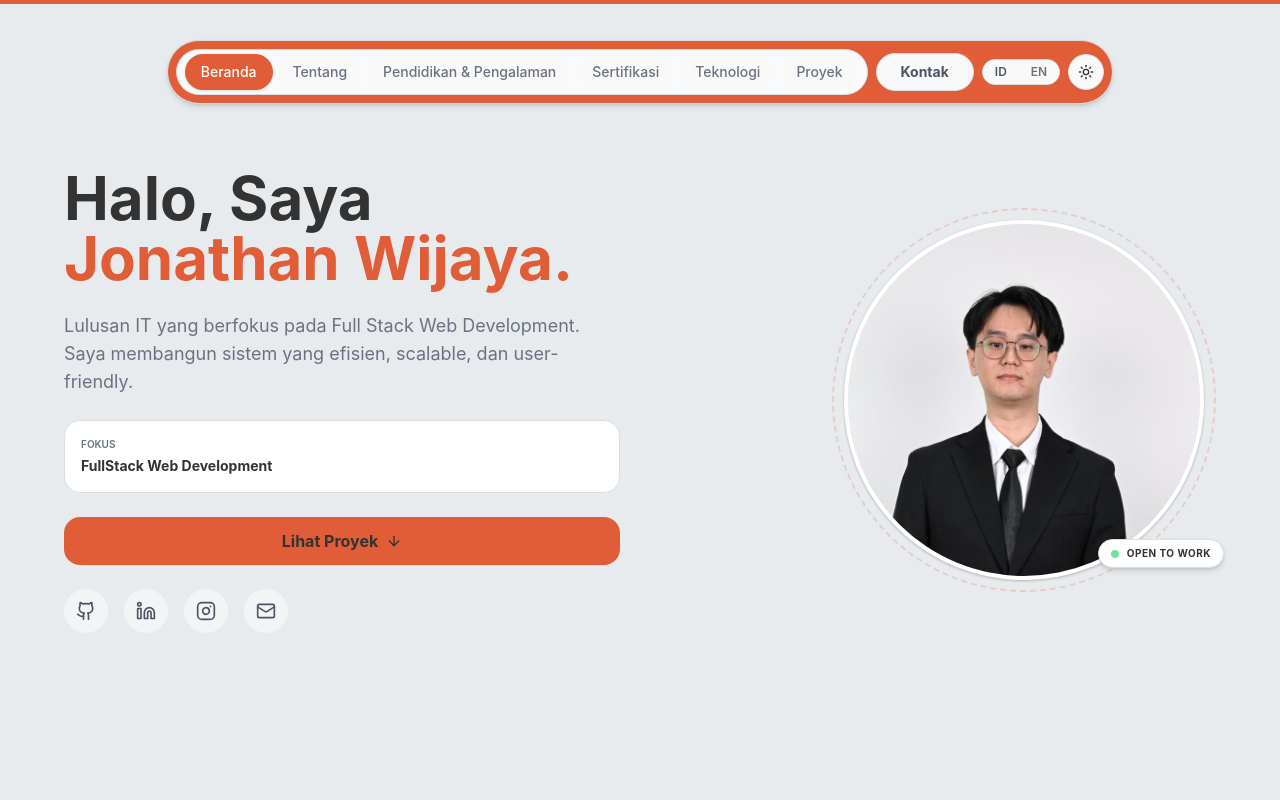
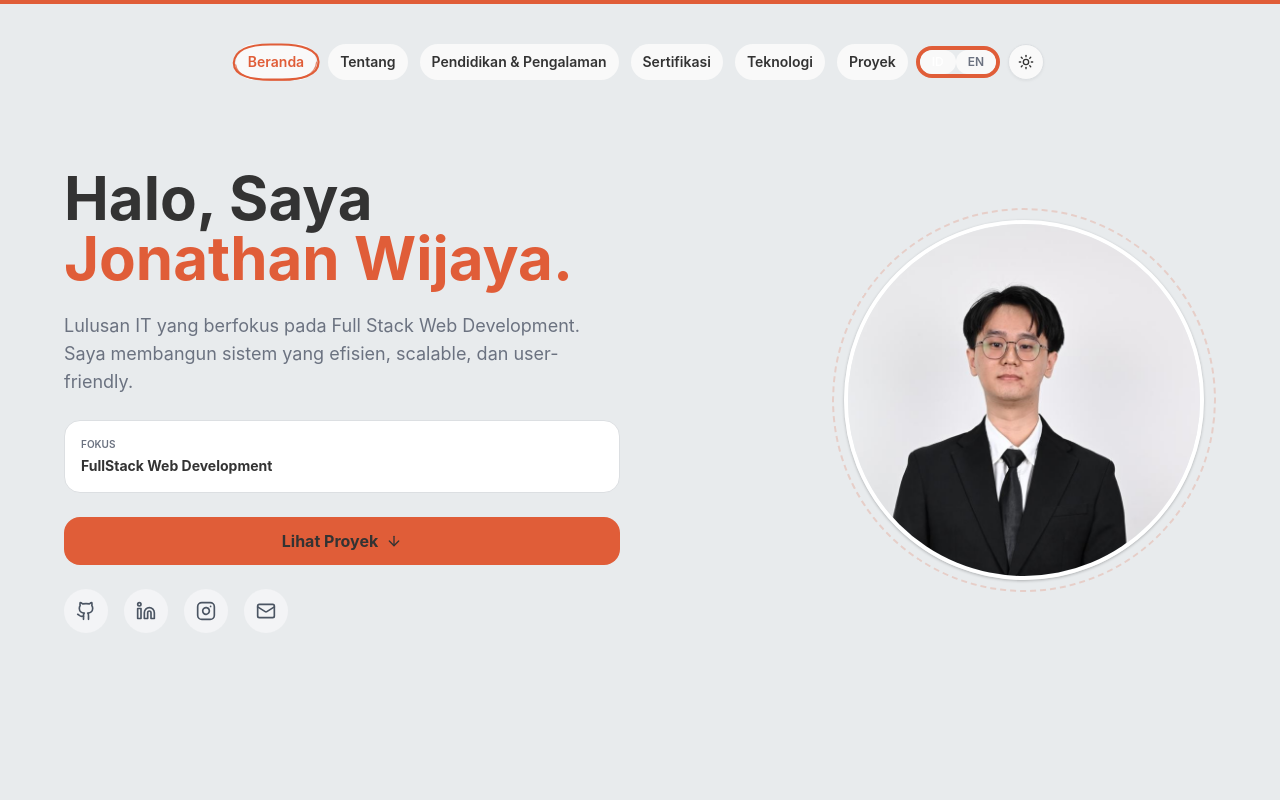
Before and after one commit to Jonathanwjy/portofolio-v1, a React (Vite) app: page / in a window 1280 px wide. Shown: the top 800 px of the page. Built offline with nearby package versions, Linux system fonts and the light colour scheme; what lightswind would draw is missing.

Commit message:
update style navbar

```diff
--- a/src/components/app/hero_section.jsx
+++ b/src/components/app/hero_section.jsx
@@ -35,7 +35,6 @@ export function HeroSection() {
         whileInView="visible"
         className="container max-w-6xl z-10 grid grid-cols-1 lg:grid-cols-2 gap-10 items-center"
       >
-
         <motion.div
           variants={itemVariants}
           className="relative flex justify-center lg:justify-end order-first lg:order-last"
@@ -56,7 +55,7 @@ export function HeroSection() {
               />
             </div>
 
-            <motion.div
+            {/* <motion.div
               initial={{ scale: 0 }}
               whileInView={{ scale: 1 }}
               transition={{ delay: 0.5, type: "spring" }}
@@ -66,7 +65,7 @@ export function HeroSection() {
               <span className="text-[10px] font-bold uppercase tracking-wider text-foreground">
                 Open To Work
               </span>
-            </motion.div>
+            </motion.div> */}
           </div>
         </motion.div>
 
--- a/src/components/app/navbar.jsx
+++ b/src/components/app/navbar.jsx
@@ -20,6 +20,7 @@ export function Navbar() {
 
   const [activeSection, setActiveSection] = useState("home");
   const [isOpen, setIsOpen] = useState(false);
+  const [ringAnimationId, setRingAnimationId] = useState(0);
 
   const changeLang = (lang) => {
     i18n.changeLanguage(lang);
@@ -31,6 +32,7 @@ export function Navbar() {
     if (element) {
       element.scrollIntoView({ behavior: "smooth" });
       setActiveSection(id);
+      setRingAnimationId((current) => current + 1);
       setIsOpen(false);
     }
   };
@@ -66,34 +68,27 @@ export function Navbar() {
         transition={{ duration: 1.2, ease: "easeOut" }}
         className="fixed top-6 md:top-10 inset-x-0 z-40 flex justify-center px-4"
       >
-        <nav className="flex items-center gap-2 p-2 rounded-full border border-border bg-primary shadow-lg">
-
+        <nav className="flex items-center gap-2 px-2 py-1">
           <button
             onClick={() => setIsOpen(!isOpen)}
-            className="md:hidden p-2 text-primary-foreground hover:bg-white/10 rounded-full"
+            className="md:hidden p-2 text-foreground rounded-full"
           >
             {isOpen ? <X size={24} /> : <Menu size={24} />}
           </button>
 
-          <div className="hidden md:flex items-center bg-muted rounded-full px-2 py-1 gap-1 border border-border">
+          <div className="hidden md:flex items-center gap-3">
             {navItems.map((item) => (
               <NavButton
                 key={item.key}
                 item={item}
                 isActive={activeSection === item.link}
+                ringAnimationId={ringAnimationId}
                 onClick={scrollToSection}
               />
             ))}
           </div>
 
-          <button
-            onClick={() => scrollToSection("contact")}
-            className="px-5 md:px-6 py-2 text-sm font-bold text-secondary-foreground bg-secondary border border-border rounded-full hover:bg-accent transition-all active:scale-95"
-          >
-            {t("nav.contact")}
-          </button>
-
-          <div className="flex items-center bg-muted rounded-full border border-border overflow-hidden">
+          <div className="flex items-center border-4 border-primary rounded-full overflow-hidden">
             <LangButton
               active={i18n.language === "id"}
               onClick={() => changeLang("id")}
@@ -120,7 +115,7 @@ export function Navbar() {
             exit={{ opacity: 0, scale: 0.95, y: -20 }}
             className="fixed inset-x-4 top-24 z-[4999] md:hidden"
           >
-            <div className="flex flex-col gap-2 p-4 rounded-3xl border border-border bg-primary shadow-2xl">
+            <div className="flex flex-col gap-2 p-4 rounded-3xl border border-border bg-background shadow-2xl">
               {navItems.map((item) => (
                 <button
                   key={item.key}
@@ -128,8 +123,8 @@ export function Navbar() {
                   className={cn(
                     "w-full px-6 py-4 rounded-2xl text-left font-medium transition-all",
                     activeSection === item.link
-                      ? "bg-secondary text-secondary-foreground"
-                      : "text-primary-foreground hover:bg-white/10",
+                      ? "text-primary"
+                      : "text-muted-primary hover:text-primary",
                   )}
                 >
                   {t(`nav.${item.key}`)}
@@ -143,32 +138,66 @@ export function Navbar() {
   );
 }
 
-function NavButton({ item, isActive, onClick }) {
+function NavButton({ item, isActive, ringAnimationId, onClick }) {
   const { t } = useTranslation();
 
   return (
     <button
       onClick={() => onClick(item.link)}
-      className="group relative px-4 py-2 text-sm font-medium transition-all rounded-full outline-none active:scale-95"
+      aria-current={isActive ? "page" : undefined}
+      className="group cursor-pointer relative isolate px-3 py-2 text-sm font-semibold text-foreground transition-transform rounded-full outline-none active:scale-95"
     >
       <span
-        className={cn(
-          "absolute inset-0 rounded-full z-0 transition-all",
-          isActive
-            ? "bg-primary shadow-sm"
-            : "bg-transparent group-hover:bg-secondary border border-transparent group-hover:border-border",
-        )}
+        className={cn("absolute inset-0 rounded-full z-0", "bg-transparent")}
       />
       <span
         className={cn(
           "relative z-10",
           isActive
-            ? "text-primary-foreground"
-            : "text-muted-foreground group-hover:text-foreground",
+            ? "text-primary"
+            : "text-muted-primary group-hover:text-primary",
         )}
       >
         {t(`nav.${item.key}`)}
       </span>
+
+      {isActive && (
+        <motion.svg
+          key={`${item.link}-${ringAnimationId}`}
+          aria-hidden="true"
+          viewBox="0 0 100 48"
+          preserveAspectRatio="none"
+          className="pointer-events-none absolute -inset-x-2 -inset-y-1 z-20 h-[calc(100%+0.5rem)] w-[calc(100%+1rem)] overflow-visible text-primary"
+        >
+          <motion.path
+            d="M6 25C7 9 24 4 50 5C77 4 94 11 94 24C94 39 76 44 50 43C24 44 6 39 6 25Z"
+            fill="none"
+            stroke="currentColor"
+            strokeWidth="2.2"
+            strokeLinecap="round"
+            strokeLinejoin="round"
+            initial={{ pathLength: 0, opacity: 0 }}
+            animate={{ pathLength: 1, opacity: 1 }}
+            transition={{
+              pathLength: { duration: 0.48, ease: "easeOut" },
+              opacity: { duration: 0.12 },
+            }}
+          />
+          <motion.path
+            d="M8 27C10 42 31 45 53 44C76 45 91 38 92 24"
+            fill="none"
+            stroke="currentColor"
+            strokeWidth="1.25"
+            strokeLinecap="round"
+            initial={{ pathLength: 0, opacity: 0 }}
+            animate={{ pathLength: 1, opacity: 0.7 }}
+            transition={{
+              pathLength: { duration: 0.32, delay: 0.2, ease: "easeOut" },
+              opacity: { duration: 0.1, delay: 0.2 },
+            }}
+          />
+        </motion.svg>
+      )}
     </button>
   );
 }
@@ -178,10 +207,10 @@ function LangButton({ children, active, onClick }) {
     <button
       onClick={onClick}
       className={cn(
-        "px-3 py-1 text-xs font-semibold transition-all",
+        "rounded-full px-3 py-1 text-xs font-semibold transition-all",
         active
-          ? "bg-secondary text-secondary-foreground"
-          : "text-muted-foreground hover:bg-secondary/50",
+          ? "bg-primary text-primary-foreground"
+          : "text-muted-foreground hover:text-primary",
       )}
     >
       {children}
--- a/src/components/lightswind/scroll-timeline.jsx
+++ b/src/components/lightswind/scroll-timeline.jsx
@@ -26,7 +26,6 @@ const DEFAULT_EVENTS = [
     description: "Information about this key event in the timeline.",
   },
 ];
-
 
 const LINE_LEFT = 32;
 
@@ -156,9 +155,7 @@ export const ScrollTimeline = ({
       </div>
 
       <div className="relative max-w-6xl mx-auto px-4 pb-24">
-
         <div className="relative" style={{ paddingLeft: LINE_LEFT + 28 }}>
-
           <div
             className={cn("absolute top-0 h-full z-10", lineColor)}
             style={{
@@ -166,7 +163,6 @@ export const ScrollTimeline = ({
               width: progressLineWidth,
             }}
           />
-
 
           {progressIndicator && (
             <>
@@ -213,7 +209,6 @@ export const ScrollTimeline = ({
             </>
           )}
 
-
           <div className="relative z-20">
             {events.map((event, index) => {
               const yOffset = useTransform(
@@ -230,7 +225,6 @@ export const ScrollTimeline = ({
                   }}
                   className="relative flex items-start mb-20 py-4"
                 >
-
                   <div
                     className="absolute z-30 flex-shrink-0"
                     style={{
@@ -265,7 +259,6 @@ export const ScrollTimeline = ({
                     />
                   </div>
 
-
                   <motion.div
                     className={cn(getCardClasses(index), "mt-0")}
                     variants={getCardVariants(index)}
@@ -276,9 +269,10 @@ export const ScrollTimeline = ({
                   >
                     <Card className="bg-background border">
                       <CardContent className="p-6">
-
-
-                        <h3 className="text-xl font-bold mb-1">
+                        <h3
+                          className="text-xl font-bold mb-1 hover:underline hover:text-blue-400"
+                          href=""
+                        >
                           {event.institution}
                         </h3>
 
```
